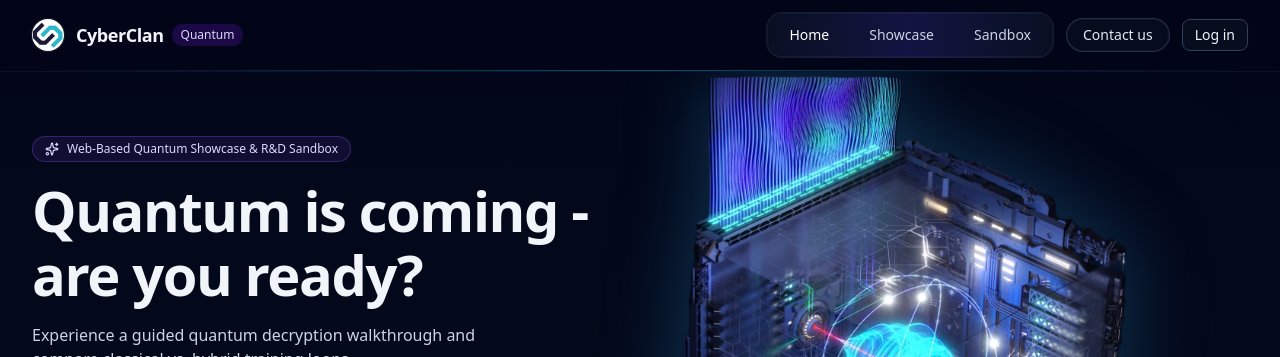
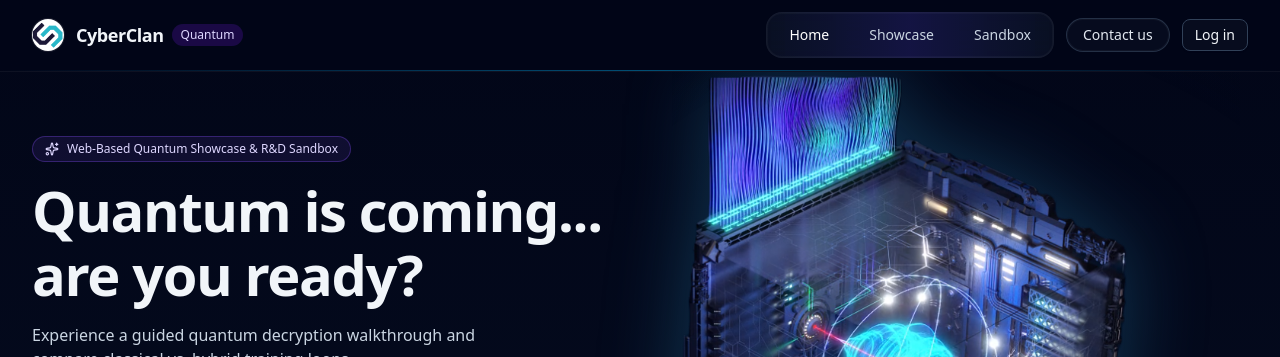
Before and after one commit to RGuzzy96/syp-main-frontend, a Next.js app: page / in a window 1280 px wide. Shown: the top 357 px of the page. Built offline with nearby package versions, Linux system fonts and the light colour scheme.

Commit message:
changed hero text again

```diff
--- a/components/main-site-landing.tsx
+++ b/components/main-site-landing.tsx
@@ -141,7 +141,7 @@
           </div>
 
           <h1 className="font-bold tracking-tight leading-[1.15] text-[clamp(2rem,6vw,3.5rem)]">
-            Quantum is coming - are you ready?
+            Quantum is coming... are you ready?
           </h1>
 
           <p className="mt-4 text-slate-300 max-w-lg">
```
